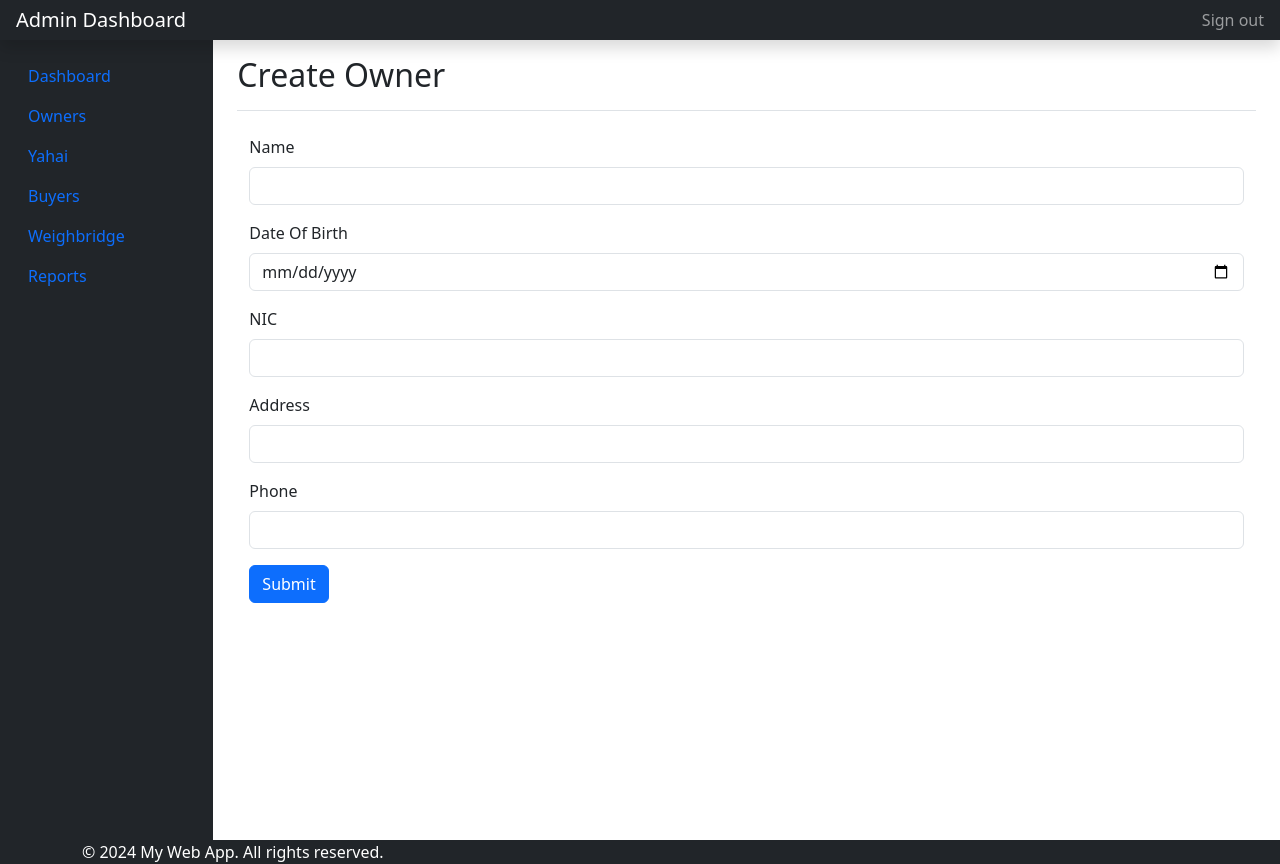
After one commit to hasangithub/prototype, a PHP site: page /create-owners.php in a window 1280 px wide. The commit adds this page. Run offline with PHP 8.4, Linux system fonts and the light colour scheme.

Commit message:
added create owners

```diff
--- /dev/null
+++ b/create-owners.php
@@ -0,0 +1,64 @@
+<!DOCTYPE html>
+<html lang="en">
+<head>
+    <meta charset="UTF-8">
+    <meta name="viewport" content="width=device-width, initial-scale=1.0">
+    <title>Create Owners</title>
+    <!-- Bootstrap CSS -->
+    <link href="https://cdn.jsdelivr.net/npm/bootstrap@5.3.0-alpha1/dist/css/bootstrap.min.css" rel="stylesheet">
+    <link rel="stylesheet" href="assets/css/custom.css"> <!-- Custom CSS -->
+</head>
+<body>
+
+    <?php include 'header.php'; ?>
+
+    <div class="container-fluid d-flex flex-column min-vh-100">
+        <div class="row flex-grow-1">
+            <?php include 'sidebar.php'; ?>
+
+            <main id="main-content" class="col-md-9 ms-sm-auto col-lg-10 px-md-4">
+                <div class="d-flex justify-content-between flex-wrap flex-md-nowrap align-items-center pt-3 pb-2 mb-3 border-bottom">
+                    <h1 class="h2">Create Owner</h1>
+                </div>
+                <div class="content">
+                <main class="container mt-4">
+                <form>
+                <div class="mb-3">
+                    <label for="vehicle_id" class="form-label">Name</label>
+                    <input type="text" class="form-control" id="vehicle_id" name="vehicle_id" required>
+                </div>
+
+                <div class="mb-3">
+                    <label for="initial_weight" class="form-label">Date Of Birth</label>
+                    <input type="date" class="form-control" id="transaction_date" name="transaction_date" required>
+                </div>
+
+                <div class="mb-3">
+                    <label for="tare_weight" class="form-label">NIC</label>
+                    <input type="number" class="form-control" id="tare_weight" name="tare_weight" required>
+                </div>
+
+                <div class="mb-3">
+                    <label for="transaction_date" class="form-label">Address</label>
+                    <input type="text" class="form-control" id="transaction_date" name="transaction_date" required>
+                </div>
+
+                <div class="mb-3">
+                    <label for="transaction_date" class="form-label">Phone</label>
+                    <input type="number" class="form-control" id="transaction_date" name="transaction_date" required>
+                </div>
+
+                <button type="submit" class="btn btn-primary mb-5">Submit</button>
+            </form>
+        </main>
+                </div>
+            </main>
+        </div>
+    </div>
+
+    <?php include 'footer.php'; ?>
+
+    <!-- Bootstrap JS -->
+    <script src="https://cdn.jsdelivr.net/npm/bootstrap@5.3.0-alpha1/dist/js/bootstrap.bundle.min.js"></script>
+</body>
+</html>
--- a/owners.php
+++ b/owners.php
@@ -21,7 +21,7 @@
                     <h1 class="h2">Dashboard</h1>
                 </div>
                 <div class="content">
-                <div class="row"><a href="create-weighbridge.php"><button class="btn btn-primary">Create</button></a></div>
+                <div class="row"><a href="create-owners.php"><button class="btn btn-primary">Create</button></a></div>
                 <main class="container mt-4">
                 <table class="table table-striped">
     <thead>
```
